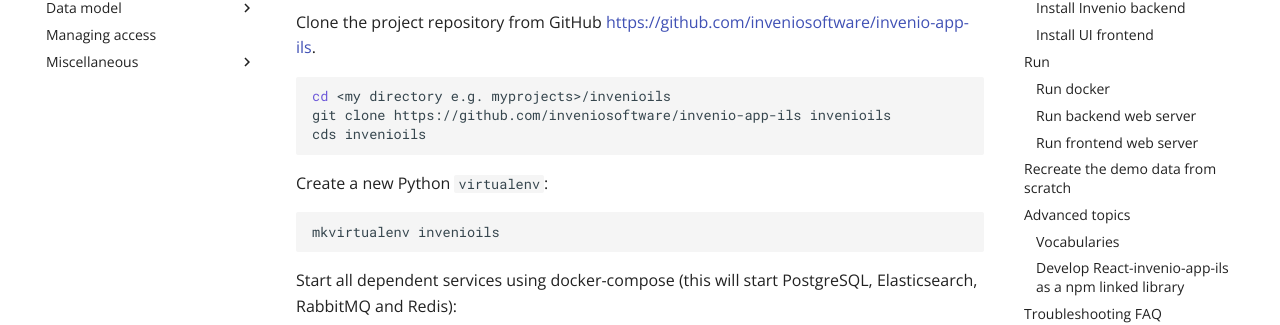
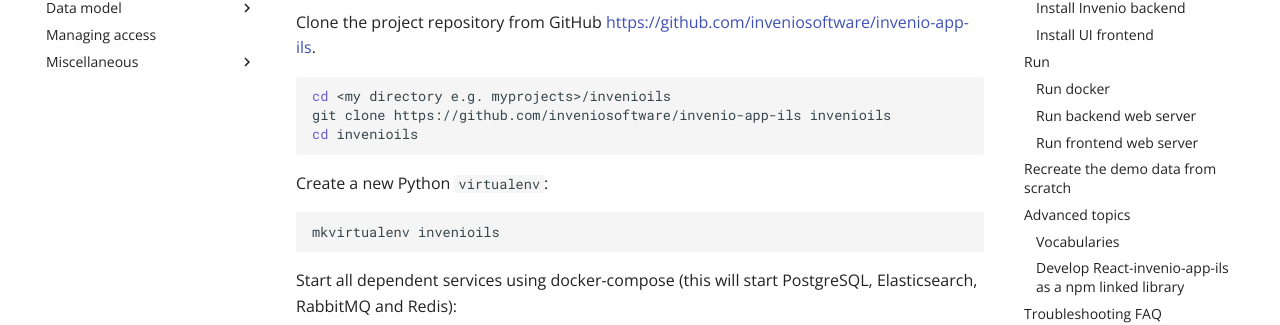
Before and after one commit to inveniosoftware/docs-invenio-ils, an MkDocs documentation site: the page built from docs/quickstart.md, in a window 1280 px wide and 1400 px high, scrolled down 535 px. Shown: the part 154-479 px from the top of the window. Built offline with MkDocs 1.6.1 and Material for MkDocs 9.7.7, drawn with Linux system fonts in a browser that asks for light colours; comment, search, counter and statistics services are not loaded; some of the changed text lies outside the part shown.

Commit message:
fix typo

````diff
--- a/docs/quickstart.md
+++ b/docs/quickstart.md
@@ -22,7 +22,7 @@ Clone the project repository from GitHub <https://github.com/inveniosoftware/inv
 ```bash
 cd <my directory e.g. myprojects>/invenioils
 git clone https://github.com/inveniosoftware/invenio-app-ils invenioils
-cds invenioils
+cd invenioils
 ```
 
 Create a new Python `virtualenv`:
@@ -81,7 +81,7 @@ Clone the project repository from GitHub: <https://github.com/inveniosoftware/re
 ```bash
 cd <my directory e.g. myprojects>
 git clone https://github.com/inveniosoftware/react-invenio-app-ils invenioilsui
-cds invenioilsui
+cd invenioilsui
 ```
 
 Then, install the JavaScript dependencies.
````
